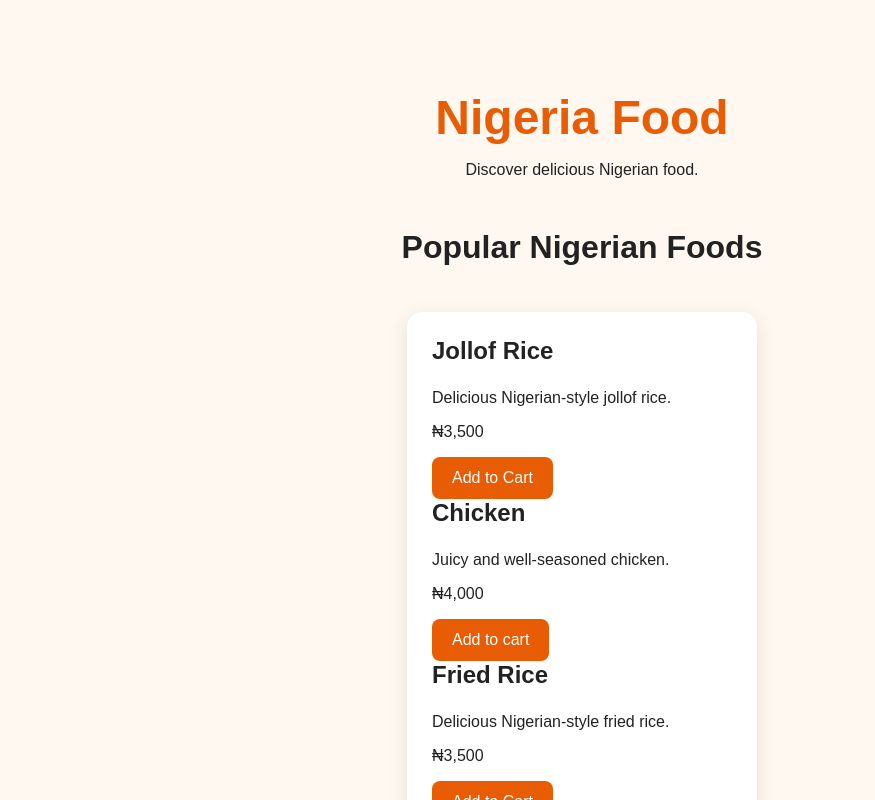
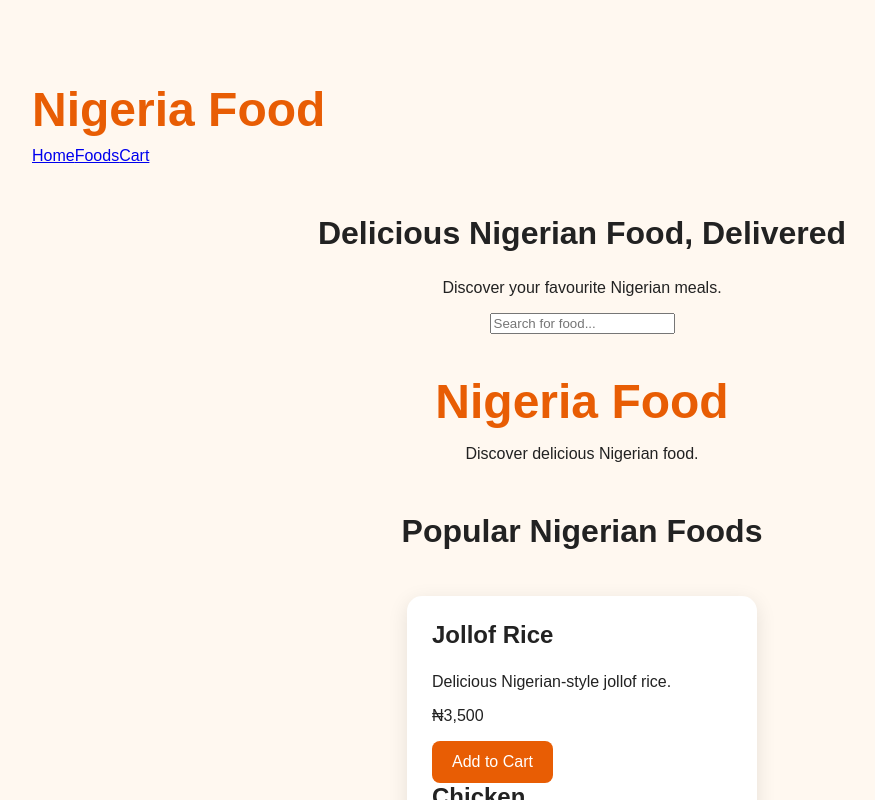
Before and after one commit to shanono1x/nigeria-food, a Next.js app: page / in a window 1280 px wide. Shown: the top 800 px of the page, without its empty margins (58-933 px from the left). Built offline with nearby package versions, Linux system fonts and the light colour scheme.

Commit message:
Add homepage header and search

```diff
--- a/app/page.tsx
+++ b/app/page.tsx
@@ -8,7 +8,26 @@ export default function Home() {
   >([]);
 
   return (
-    <main>
+  <main>
+   <header>
+      <h1>Nigeria Food</h1>
+
+      <nav>
+        <a href="/">Home</a>
+        <a href="#foods">Foods</a>
+        <a href="#cart">Cart</a>
+      </nav>
+    </header>
+
+    <section>
+      <h2>Delicious Nigerian Food, Delivered</h2>
+      <p>Discover your favourite Nigerian meals.</p>
+
+      <input
+        type="text"
+        placeholder="Search for food..."
+      />
+    </section>
       <section>
       <h1>Nigeria Food</h1>
       <p>Discover delicious Nigerian food.</p>
@@ -163,6 +182,5 @@ export default function Home() {
         {cart.reduce((total, item) => total + item.price * item.quantity, 0).toLocaleString()}
       </p>
     </main>
-
-  );
+ );
 }
```
